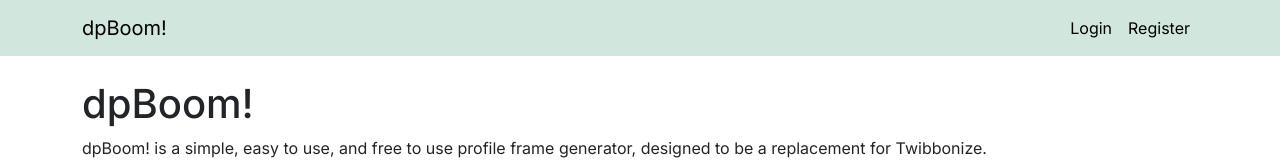
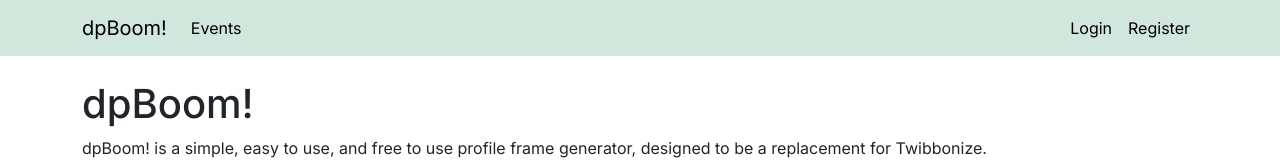
Before and after one commit to bg117/dpboom, a Next.js app: page / in a window 1280 px wide. Shown: the top 160 px of the page. Built offline with nearby package versions, Linux system fonts and the light colour scheme.

Commit message:
make events public

```diff
--- a/components/navbar.tsx
+++ b/components/navbar.tsx
@@ -22,9 +22,12 @@
                 <span className="navbar-toggler-icon"></span>
             </button>
             <div className="collapse navbar-collapse" id="navbarSupportedContent">
+                <ul className="navbar-nav me-auto mb-2 mb-lg-0">
+                    <NavLink href="/events">Events</NavLink>
+                </ul>
                 <ul className="navbar-nav ms-auto mb-2 mb-lg-0">
                     {session ? <>
-                        <NavLink href="/events">Events</NavLink>
+                        <NavLink href="/profile">Profile</NavLink>
                         <NavLink href="/logout">Logout</NavLink>
                     </> : <>
                         <NavLink href="/login">Login</NavLink>
```
